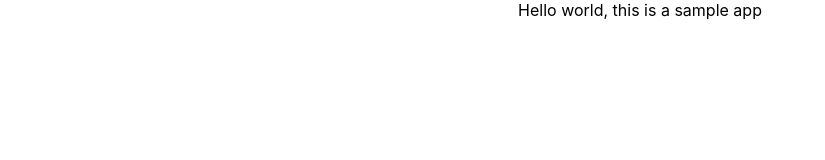
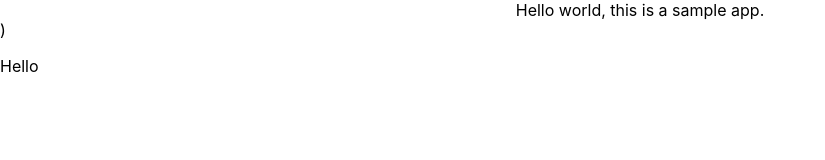
Before and after one commit to faisalt/react-test-aws-integration, a React (Create React App) app: page / in a window 1280 px wide. Shown: the top 160 px of the page, without its empty margins (0-825 px from the left). Built offline with nearby package versions, Linux system fonts and the light colour scheme.

Commit message:
HTML changes

```diff
--- a/src/App.js
+++ b/src/App.js
@@ -2,7 +2,11 @@ import logo from "./logo.svg";
 import "./App.css";
 
 function App() {
-  return <div className="App">Hello world, this is a sample app</div>;
+  return (
+    <>
+      <div className="App">Hello world, this is a sample app.</div>)<p>Hello</p>
+    </>
+  );
 }
 
 export default App;
```
Also changed, not shown: 1 other file (tests, documents, lock files or other folders).
